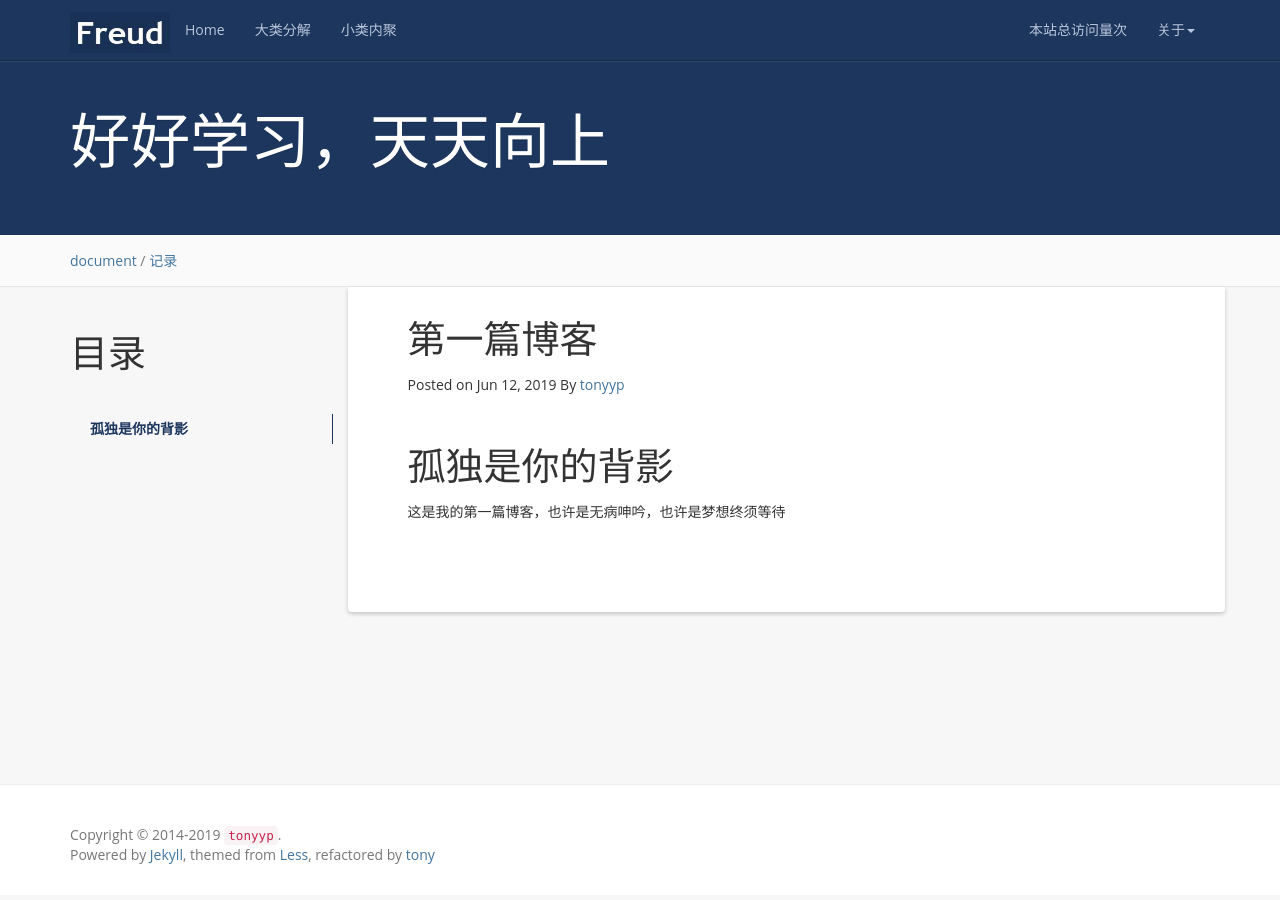
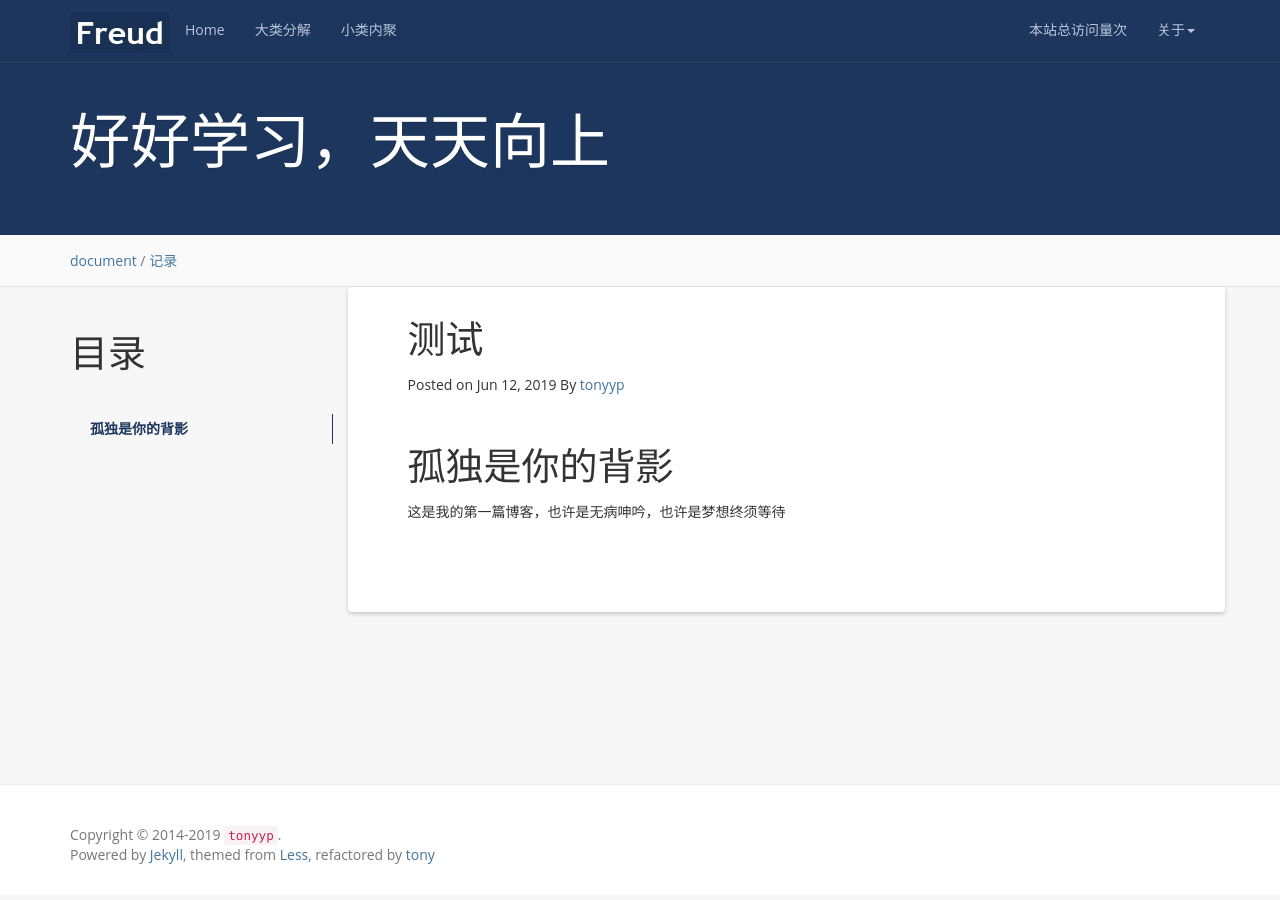
Before and after one commit to dsahkl/dsahkl.github.io, a Jekyll site: the page built from _posts/2017-07-24-abandon-the-comment-feature.md, in a window 1280 px wide. Built offline with Jekyll 4.4.1, drawn with Linux system fonts in a browser that asks for light colours; nearby versions of some CDN libraries; a script that is not in the unit is left out; comment, search, counter and statistics services are not loaded.

Commit message:
Update 2017-07-24-abandon-the-comment-feature.md

```diff
--- a/_posts/2017-07-24-abandon-the-comment-feature.md
+++ b/_posts/2017-07-24-abandon-the-comment-feature.md
@@ -1,6 +1,6 @@
 ---
 layout: post
-title:  第一篇博客
+title:  测试
 date:   2019-06-12 22:10:00 +0800
 categories: document
 tag: 记录
```
